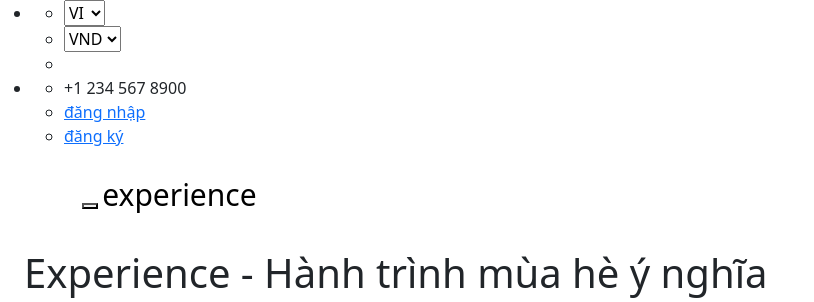
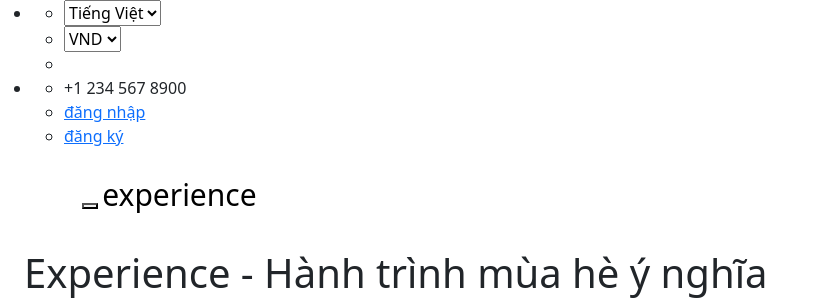
Before and after one commit to FoxH2010/Experience, a PHP site: page /post.php in a window 1280 px wide. Shown: the top 302 px of the page, without its empty margins (0-814 px from the left). Run offline with PHP 8.4, Linux system fonts and the light colour scheme; data that the repository does not hold is empty.

Commit message:
Update sidebar.php

```diff
--- a/sidebar.php
+++ b/sidebar.php
@@ -6,9 +6,9 @@
 						<ul>
 							<li class="select-opt">
 								<select name="language" id="language">
-									<option value="default">VI</option>
-									<option value="Bangla">LA</option>
-									<option value="Arabic">JA</option>
+									<option value="default">Tiếng Việt</option>
+									<option value="Simpified-Chinese">简体中文</option>
+									<option value="Japanese">日本語</option>
 								</select>
 							</li>
 							<li class="select-opt">
```
